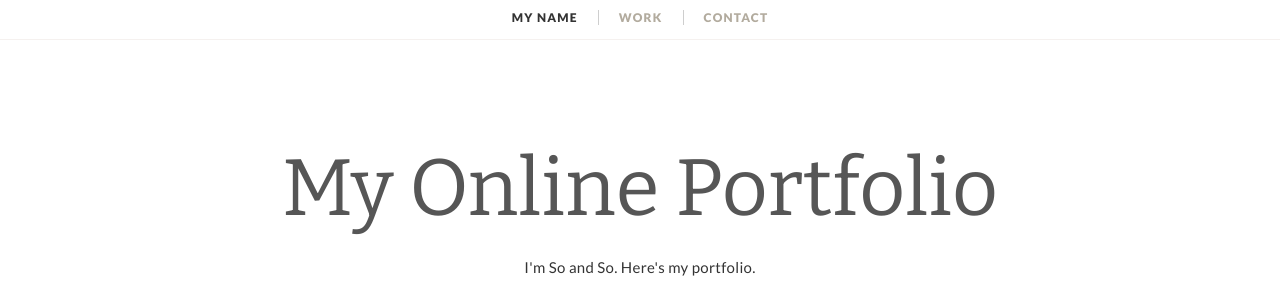
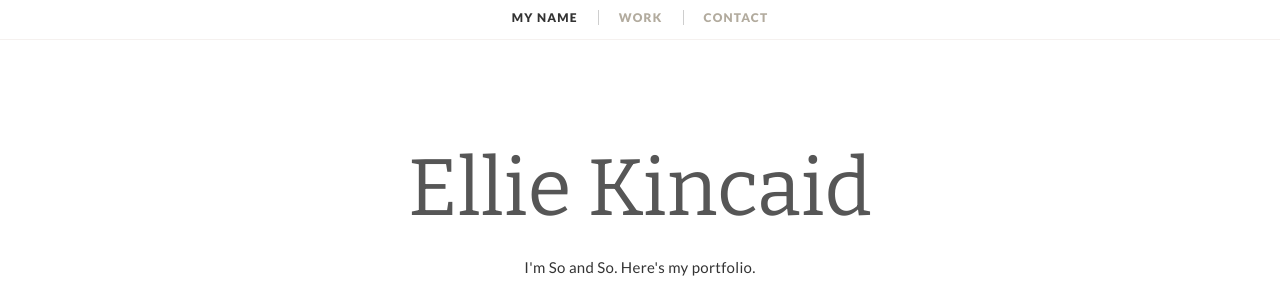
Before and after one commit to elliekincaid/elliekincaid.github.io, a plain HTML site: page index.html in a window 1280 px wide. Shown: the top 292 px of the page. Drawn offline with nearby package versions, Linux system fonts and the light colour scheme.

Commit message:
Update index.html

```diff
--- a/index.html
+++ b/index.html
@@ -277,7 +277,7 @@
       <div class="section"> <!-- beginning of section -->
 
         <div class="inner">
-          <h1>My Online Portfolio</h1>
+          <h1>Ellie Kincaid</h1>
           <p>I'm So and So. Here's my portfolio.</p>
           <div class="image"><img src=""></div>
         </div>
```
